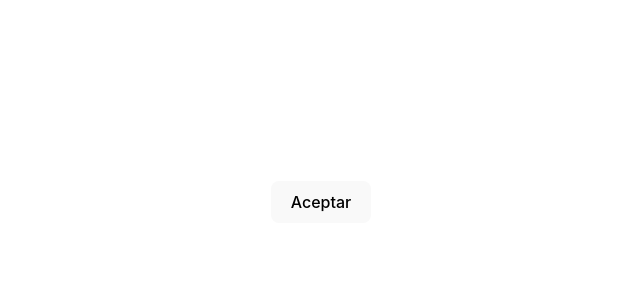
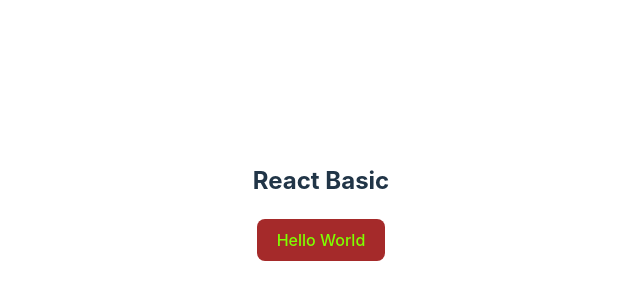
Before and after one commit to RE15EL/react-basic, a React (Vite) app: page / in a window 1280 px wide. Shown: the part 198-498 px from the top of the page, without its empty margins (319-959 px from the left). Built offline with nearby package versions, Linux system fonts and the light colour scheme.

Commit message:
added css into MyButton component

```diff
--- a/src/App.jsx
+++ b/src/App.jsx
@@ -3,9 +3,18 @@
 
 function App() {
 
-
   return (
-    <MyButton caption={'Aceptar'}/>
+    <>
+      <header>
+        <div className="brand"> <h2> React Basic</h2> </div>
+        <nav className="navbar"></nav>
+        <div className="social"></div>
+      </header>
+      <main>
+        <MyButton caption="Hello World" />
+      </main>
+      <footer></footer>
+    </>
   )
 }
 
--- /dev/null
+++ b/src/components/MyButton.css
@@ -0,0 +1,4 @@
+.btn{
+    background-color: brown;
+    color: chartreuse;
+}
--- a/src/components/MyButton.jsx
+++ b/src/components/MyButton.jsx
@@ -1,7 +1,7 @@
-
+import './MyButton.css';
 
 export function MyButton ( {caption} ) {
   return (
-    <button name="custom_btn"> {  caption } </button>
+    <button name="custom_btn" className='btn'> {  caption } </button>
   )
 }
```
